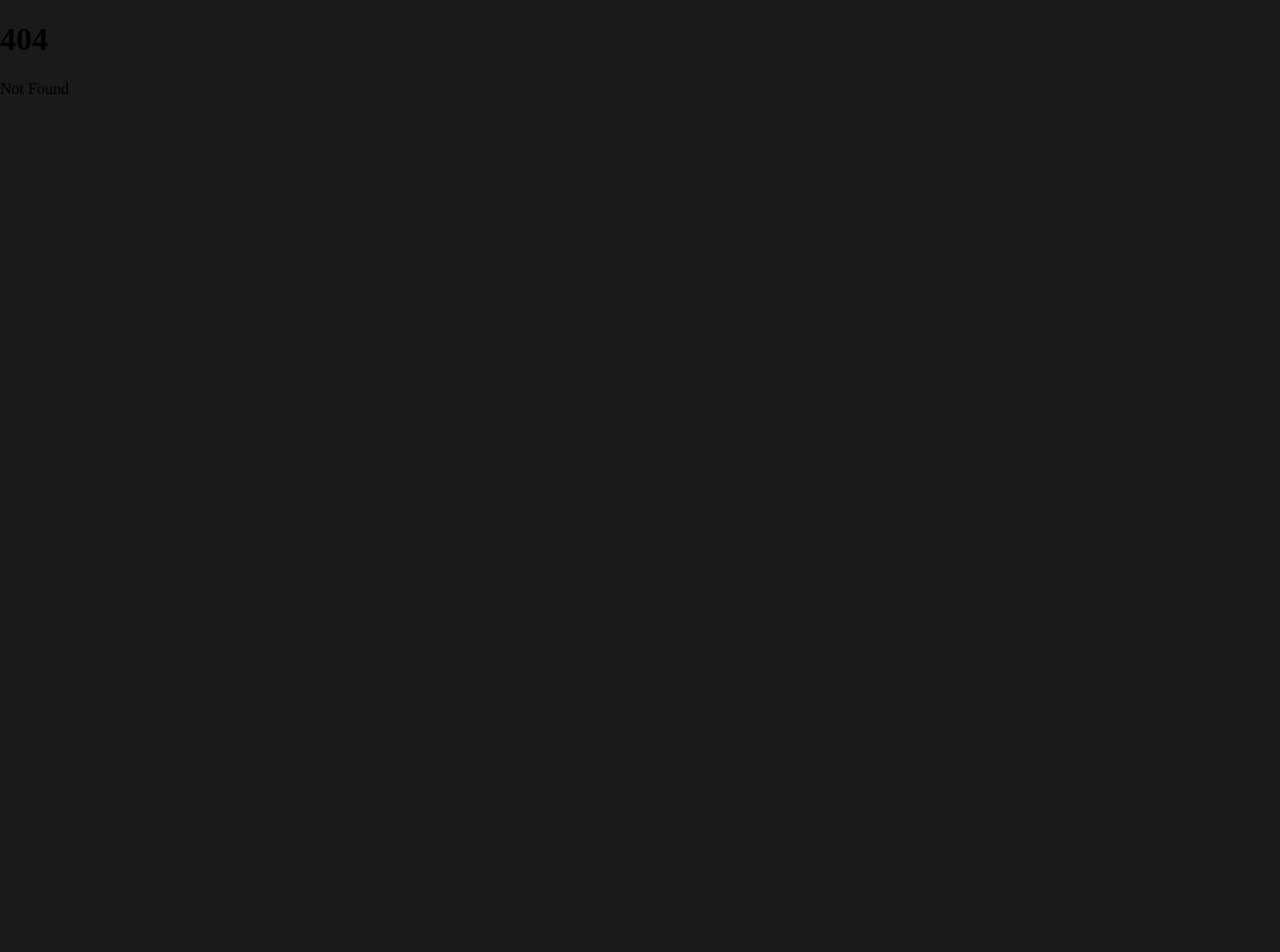
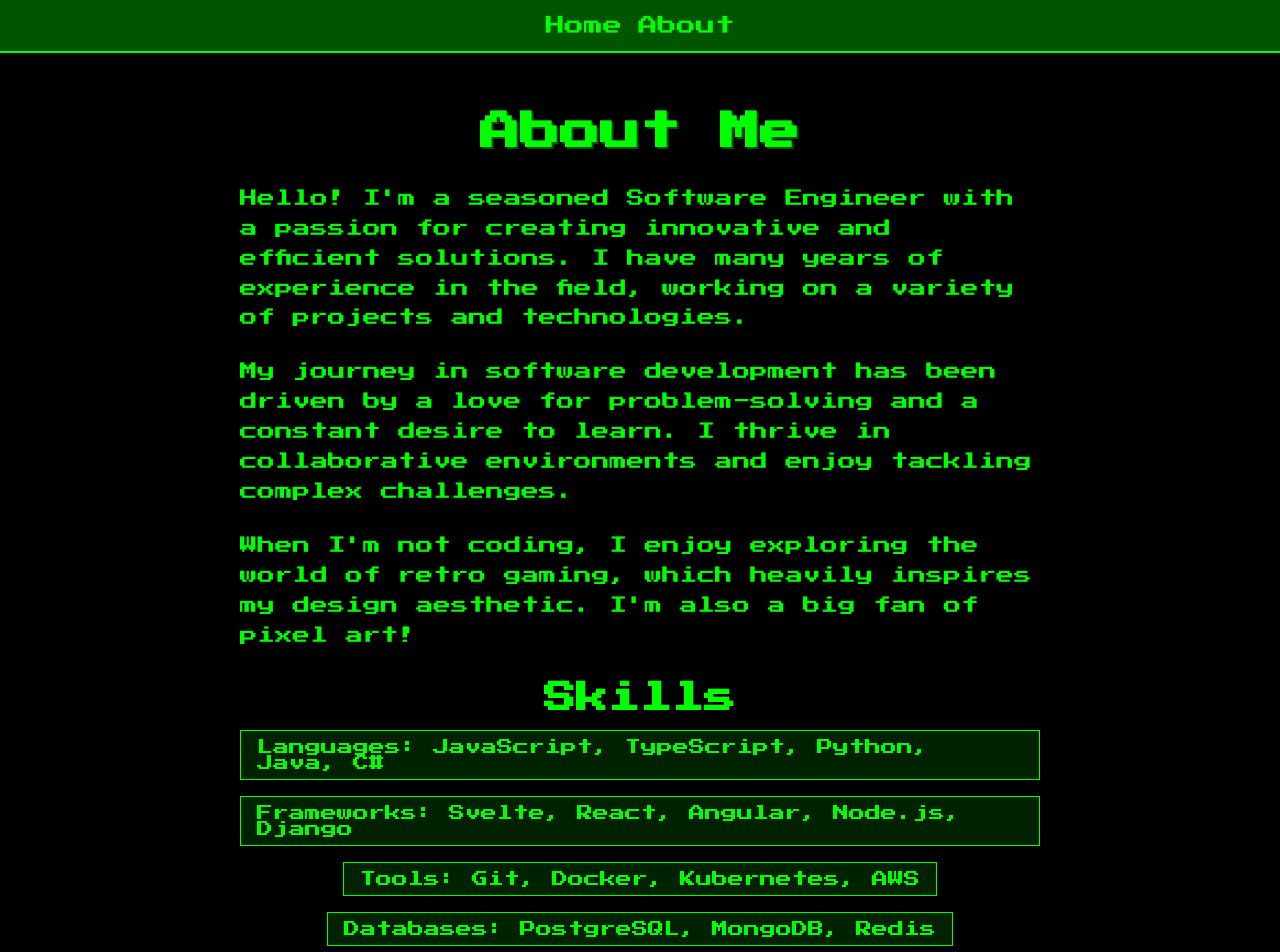
Before and after one commit to Nimzyow/sneakynuts, a SvelteKit app: page /about in a window 1280 px wide. Before the commit this address had no page. Shown: the top 952 px of the page. Before the commit the page ends 800 px from the top, so only its background shows below. Built offline with nearby package versions, Linux system fonts and the light colour scheme.

Commit message:
retro portfolio

```diff
--- a/package.json
+++ b/package.json
@@ -25,7 +25,7 @@
 		"eslint-config-prettier": "^9.1.0",
 		"eslint-plugin-svelte": "^2.36.0",
 		"globals": "^15.0.0",
-		"mdsvex": "^0.11.2",
+		"mdsvex": "^0.12.6",
 		"prettier": "^3.3.2",
 		"prettier-plugin-svelte": "^3.2.6",
 		"svelte": "^5.0.0",
--- a/src/app.html
+++ b/src/app.html
@@ -5,12 +5,59 @@
 		<link rel="icon" href="%sveltekit.assets%/favicon.png" />
 		<meta name="viewport" content="width=device-width, initial-scale=1" />
 		%sveltekit.head%
+		<link rel="preconnect" href="https://fonts.googleapis.com">
+		<link rel="preconnect" href="https://fonts.gstatic.com" crossorigin>
+		<link href="https://fonts.googleapis.com/css2?family=Press+Start+2P&display=swap" rel="stylesheet">
 		<style>
-			body,
-			html {
+			body {
+				background-color: #000;
+				color: #0f0;
+				font-family: 'Press Start 2P', cursive;
 				margin: 0;
 				padding: 0;
-				background-color: #1a1a1a;
+			}
+
+			::-webkit-scrollbar {
+				width: 10px;
+			}
+
+			::-webkit-scrollbar-track {
+				background: #000;
+			}
+
+			::-webkit-scrollbar-thumb {
+				background: #0f0;
+				border: 1px solid #000;
+			}
+
+			::-webkit-scrollbar-thumb:hover {
+				background: #0a0; /* Darker green for hover */
+			}
+
+			/* Basic page transition styling - you can expand on this */
+			::view-transition-old(root),
+			::view-transition-new(root) {
+				animation-duration: 0.5s; /* Adjust duration as needed */
+				animation-timing-function: ease-in-out;
+			}
+
+			/* Example: Fade transition */
+			/* You can create more complex pixel art animations here */
+			::view-transition-old(root) {
+				animation-name: fadeOut;
+			}
+			::view-transition-new(root) {
+				animation-name: fadeIn;
+			}
+
+			@keyframes fadeIn {
+				from { opacity: 0; transform: scale(0.95); }
+				to { opacity: 1; transform: scale(1); }
+			}
+
+			@keyframes fadeOut {
+				from { opacity: 1; transform: scale(1); }
+				to { opacity: 0; transform: scale(0.95); }
 			}
 		</style>
 	</head>
--- /dev/null
+++ b/src/routes/+layout.svelte
@@ -0,0 +1,105 @@
+<script lang="ts">
+  // import '../app.css'; // Removed this line as global styles are in app.html
+  import { onNavigate } from '$app/navigation';
+  import { writable } from 'svelte/store';
+
+  let transitioning = writable(false);
+
+  onNavigate((navigation) => {
+    if (!document.startViewTransition) {
+      return;
+    }
+
+    return new Promise((resolve) => {
+      transitioning.set(true);
+      document.startViewTransition(async () => {
+        resolve();
+        await navigation.complete;
+        transitioning.set(false);
+      });
+    });
+  });
+</script>
+
+<div class="app-container">
+  <header>
+    <nav>
+      <a href="/">Home</a>
+      <a href="/about">About</a>
+    </nav>
+  </header>
+
+  {#if $transitioning}
+    <div class="page-transition">
+      <!-- Add your retro animation here -->
+      <p>Loading...</p>
+    </div>
+  {/if}
+
+  <main>
+    <slot />
+  </main>
+
+  <footer>
+    <p>&copy; 2024 Your Name Here - Retro Gaming Portfolio</p>
+  </footer>
+</div>
+
+<style>
+  .app-container {
+    display: flex;
+    flex-direction: column;
+    min-height: 100vh;
+    background-color: #000;
+    color: #0f0;
+    font-family: 'Press Start 2P', cursive; /* Placeholder pixel font */
+  }
+
+  header {
+    padding: 1rem;
+    background-color: #050; /* Darker green */
+    border-bottom: 2px solid #0f0;
+  }
+
+  nav {
+    display: flex;
+    gap: 1rem;
+    justify-content: center;
+  }
+
+  nav a {
+    color: #0f0;
+    text-decoration: none;
+    font-size: 1.2rem;
+  }
+
+  nav a:hover {
+    text-decoration: underline;
+  }
+
+  main {
+    flex-grow: 1;
+    padding: 2rem;
+  }
+
+  footer {
+    padding: 1rem;
+    text-align: center;
+    background-color: #050; /* Darker green */
+    border-top: 2px solid #0f0;
+  }
+
+  .page-transition {
+    position: fixed;
+    top: 0;
+    left: 0;
+    width: 100%;
+    height: 100%;
+    background-color: #000;
+    display: flex;
+    justify-content: center;
+    align-items: center;
+    z-index: 9999;
+    font-size: 2rem;
+  }
+</style>
--- a/src/routes/+page.svelte
+++ b/src/routes/+page.svelte
@@ -1,49 +1,87 @@
-<script>
-  let greeting = 'sneakynuts';
+<script lang="ts">
+  // Your existing script content here, if any. For example:
+  // export let data;
+  // $: ({ greeting } = data);
 </script>
 
-<main>
-  <div class="content">
-    <h1>{greeting}</h1>
-    <img src="/images/sneakynuts.png" alt="description" class="custom-image" />
-  </div>
-</main>
+<svelte:head>
+  <title>Home - Retro Portfolio</title>
+</svelte:head>
+
+<div class="home-container">
+  <h1>Welcome to My Retro Portfolio!</h1>
+
+  <section class="projects-grid">
+    <div class="project-card">
+      <h2>Project Alpha</h2>
+      <p>A brief description of Project Alpha. This project was awesome because...</p>
+      <a href="/project-alpha" class="project-link">View Project &gt;</a>
+    </div>
+    <div class="project-card">
+      <h2>Project Beta</h2>
+      <p>A brief description of Project Beta. This project challenged me by...</p>
+      <a href="/project-beta" class="project-link">View Project &gt;</a>
+    </div>
+    <div class="project-card">
+      <h2>Project Gamma</h2>
+      <p>A brief description of Project Gamma. I learned a lot about X, Y, and Z.</p>
+      <a href="/project-gamma" class="project-link">View Project &gt;</a>
+    </div>
+  </section>
+</div>
 
 <style>
-  :global(body) {
-    margin: 0;
-    padding: 0;
-  }
-
-  main {
-    display: flex;
-    justify-content: center;
-    align-items: center;
-    min-height: 100vh;
-    background-color: #1a1a1a;
-    margin: 0;
-    padding: 0;
-  }
-
-  .content {
-    display: flex;
-    flex-direction: column;
-    align-items: center;
-    gap: 1rem;
-  }
-
   h1 {
     color: #ffffff;
     font-size: 2.5rem;
     font-weight: bold;
     font-family: "Comic Sans MS", "Comic Sans", "Chalkboard SE", "Comic Neue", sans-serif;
     font-style: normal;
-    margin-bottom: 0;
+    margin-bottom: 2rem;
+    text-shadow: 2px 2px #050; /* Darker green shadow */
   }
 
-  .custom-image {
-    width: 100px;
-    height: auto;
-    margin: 0;
+  .home-container {
+    text-align: center;
+  }
+
+  .projects-grid {
+    display: grid;
+    grid-template-columns: repeat(auto-fit, minmax(300px, 1fr));
+    gap: 2rem;
+  }
+
+  .project-card {
+    background-color: #020; /* Very dark green */
+    padding: 1.5rem;
+    border: 2px solid #0f0;
+    box-shadow: 4px 4px #050; /* Darker green shadow */
+    text-align: left;
+  }
+
+  .project-card h2 {
+    font-size: 1.8rem;
+    margin-bottom: 1rem;
+  }
+
+  .project-card p {
+    font-size: 1rem;
+    line-height: 1.6;
+    margin-bottom: 1rem;
+  }
+
+  .project-link {
+    display: inline-block;
+    padding: 0.5rem 1rem;
+    background-color: #0f0;
+    color: #000;
+    text-decoration: none;
+    font-weight: bold;
+    border: 2px solid #0f0;
+  }
+
+  .project-link:hover {
+    background-color: #000;
+    color: #0f0;
   }
 </style>
--- /dev/null
+++ b/src/routes/about/+page.svelte
@@ -0,0 +1,77 @@
+<svelte:head>
+  <title>About Me - Retro Portfolio</title>
+</svelte:head>
+
+<div class="about-container">
+  <h1>About Me</h1>
+
+  <section class="bio">
+    <p>
+      Hello! I'm a seasoned Software Engineer with a passion for creating innovative
+      and efficient solutions. I have many years of experience in the field,
+      working on a variety of projects and technologies.
+    </p>
+    <p>
+      My journey in software development has been driven by a love for problem-solving
+      and a constant desire to learn. I thrive in collaborative environments and enjoy
+      tackling complex challenges.
+    </p>
+    <p>
+      When I'm not coding, I enjoy exploring the world of retro gaming, which heavily
+      inspires my design aesthetic. I'm also a big fan of pixel art!
+    </p>
+  </section>
+
+  <section class="skills">
+    <h2>Skills</h2>
+    <ul>
+      <li>Languages: JavaScript, TypeScript, Python, Java, C#</li>
+      <li>Frameworks: Svelte, React, Angular, Node.js, Django</li>
+      <li>Tools: Git, Docker, Kubernetes, AWS</li>
+      <li>Databases: PostgreSQL, MongoDB, Redis</li>
+    </ul>
+  </section>
+</div>
+
+<style>
+  .about-container {
+    max-width: 800px;
+    margin: 0 auto;
+  }
+
+  h1 {
+    font-size: 2.5rem;
+    margin-bottom: 2rem;
+    text-align: center;
+    text-shadow: 2px 2px #050; /* Darker green shadow */
+  }
+
+  .bio p {
+    font-size: 1.1rem;
+    line-height: 1.7;
+    margin-bottom: 1.5rem;
+  }
+
+  .skills h2 {
+    font-size: 2rem;
+    margin-top: 2rem;
+    margin-bottom: 1rem;
+    text-align: center;
+  }
+
+  .skills ul {
+    list-style-type: none; /* Or use a pixelated bullet */
+    padding: 0;
+    display: flex;
+    flex-wrap: wrap;
+    gap: 1rem;
+    justify-content: center;
+  }
+
+  .skills li {
+    background-color: #020; /* Very dark green */
+    padding: 0.5rem 1rem;
+    border: 1px solid #0f0;
+    font-size: 1rem;
+  }
+</style>
```
Also changed, not shown: 2 other files (tests, documents, lock files or other folders).
